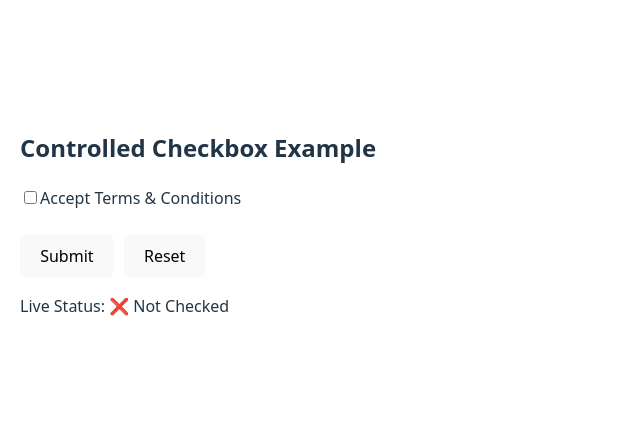
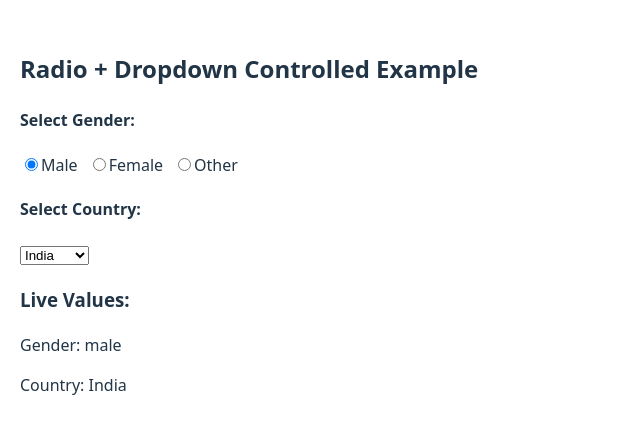
Before and after one commit to AkashSingh8391/ReactPractice, a React (Vite) app: page / in a window 1280 px wide. Shown: the part 178-612 px from the top of the page, without its empty margins (0-640 px from the left). Built offline with nearby package versions, Linux system fonts and the light colour scheme.

Commit message:
Use of radio button and dropdown in component(controlled).

```diff
--- a/src/App.jsx
+++ b/src/App.jsx
@@ -1,6 +1,7 @@
 import { useState } from "react";
 import ControlledForm from "./controlledComponent/ControlledForm";
 import CheckboxExample from "./controlledComponent/CheckBoxExample";
+import RadioButtonExample from "./controlledComponent/RadioButton";
 
 function ControlledInput() {
   const [name, setName] = useState("");
@@ -16,7 +17,7 @@ function ControlledInput() {
 
   return (
     <form onSubmit={handleSubmit}>
-      <CheckboxExample/>
+      <RadioButtonExample/>
     </form>
 
   );
--- /dev/null
+++ b/src/controlledComponent/RadioButton.jsx
@@ -0,0 +1,61 @@
+import { useState } from "react";
+
+function RadioButtonExample() {
+  const [gender, setGender] = useState("male");
+  const [country, setCountry] = useState("India");
+
+  return (
+    <div style={{ padding: "20px" }}>
+      <h2>Radio + Dropdown Controlled Example</h2>
+
+      {/* Radio Section */}
+      <h4>Select Gender:</h4>
+      <label>
+        <input
+          type="radio"
+          name="gender"
+          value="male"
+          checked={gender === "male"}
+          onChange={(e) => setGender(e.target.value)}
+        />
+        Male
+      </label>
+      <label style={{ marginLeft: "10px" }}>
+        <input
+          type="radio"
+          name="gender"
+          value="female"
+          checked={gender === "female"}
+          onChange={(e) => setGender(e.target.value)}
+        />
+        Female
+      </label>
+      <label style={{ marginLeft: "10px" }}>
+        <input
+          type="radio"
+          name="gender"
+          value="other"
+          checked={gender === "other"}
+          onChange={(e) => setGender(e.target.value)}
+        />
+        Other
+      </label>
+
+      {/* Dropdown Section */}
+      <h4 style={{ marginTop: "20px" }}>Select Country:</h4>
+      <select value={country} onChange={(e) => setCountry(e.target.value)}>
+        <option value="India">India</option>
+        <option value="USA">USA</option>
+        <option value="UK">UK</option>
+        <option value="Canada">Canada</option>
+      </select>
+
+      {/* Display Section */}
+      <h3 style={{ marginTop: "20px" }}>Live Values:</h3>
+      <p>Gender: {gender}</p>
+      <p>Country: {country}</p>
+    </div>
+  );
+}
+
+export default RadioButtonExample;
```
